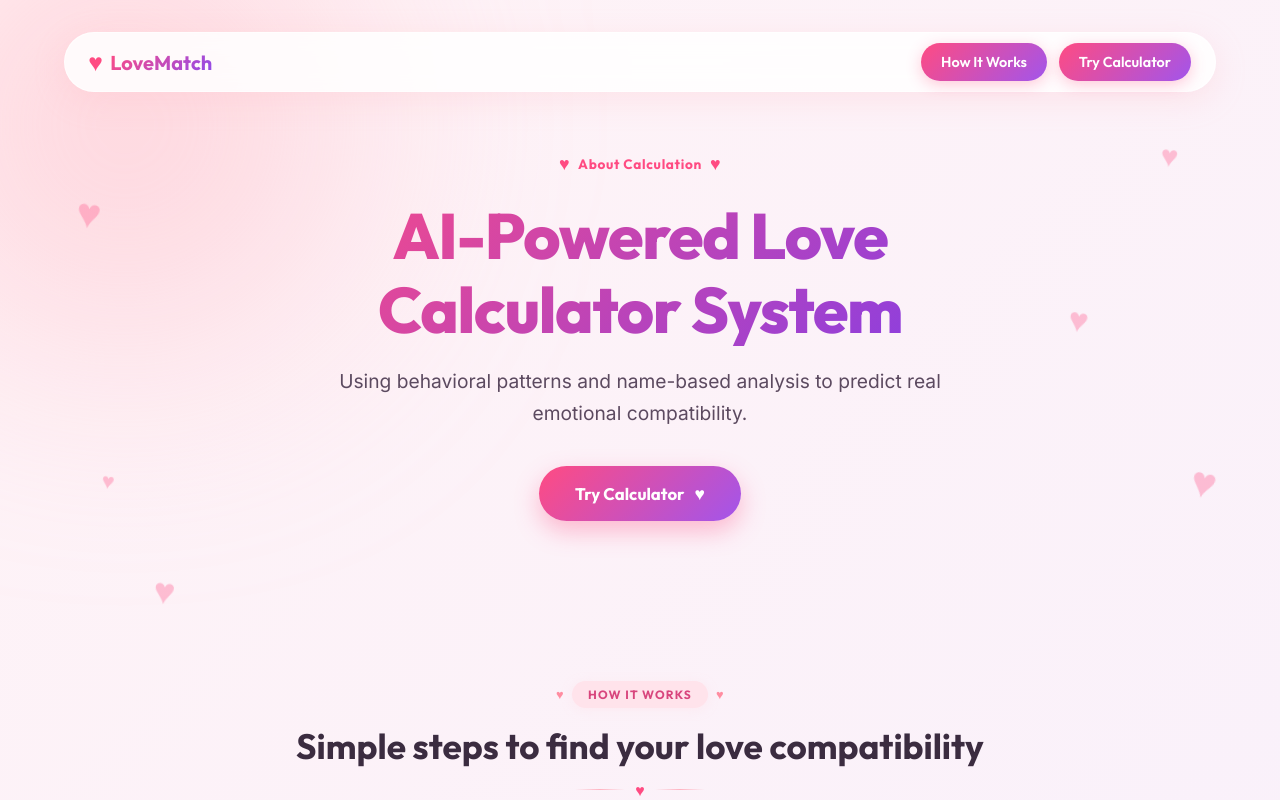
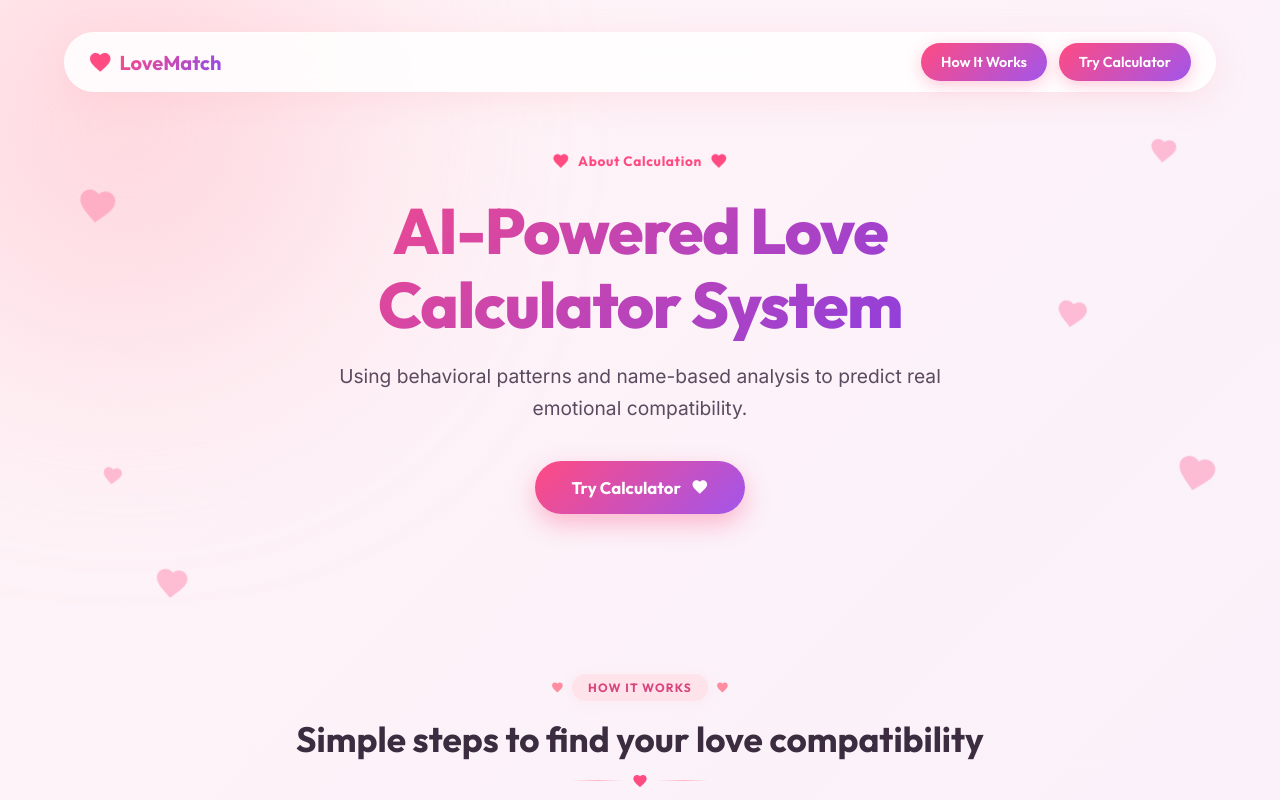
Before and after one commit to pranavsaykar8209/love-prediction-system, a React (Vite) app: page / in a window 1280 px wide. Shown: the top 800 px of the page. Built offline with nearby package versions, Linux system fonts and the light colour scheme; no server answers.

Commit message:
refactor: replace hardcoded heart symbols with a reusable HeartIcon component across the application

```diff
--- a/src/components/FloatingHearts/FloatingHearts.tsx
+++ b/src/components/FloatingHearts/FloatingHearts.tsx
@@ -1,4 +1,5 @@
 import React from 'react';
+import HeartIcon from '../HeartIcon/HeartIcon';
 import styles from './FloatingHearts.module.css';
 
 interface FloatingHeartsProps {
@@ -14,12 +15,10 @@ const FloatingHearts: React.FC<FloatingHeartsProps> = ({ count = 25 }) => {
       {Array.from({ length: safeCount }).map((_, index) => {
         const heartClass = styles[`heart${index + 1}`];
         return (
-          <div
+          <HeartIcon
             key={index}
             className={`${styles.floatingHeart} ${heartClass}`}
-          >
-            ♥
-          </div>
+          />
         );
       })}
     </>
--- /dev/null
+++ b/src/components/HeartIcon/HeartIcon.tsx
@@ -0,0 +1,28 @@
+import React from 'react';
+
+interface HeartIconProps {
+  className?: string;
+  style?: React.CSSProperties;
+}
+
+const HeartIcon: React.FC<HeartIconProps> = ({ className, style }) => {
+  return (
+    <svg
+      viewBox="0 0 24 24"
+      fill="currentColor"
+      className={className}
+      style={{
+        display: 'inline-block',
+        width: '1em',
+        height: '1em',
+        verticalAlign: 'middle',
+        ...style,
+      }}
+      aria-hidden="true"
+    >
+      <path d="M12 21.35l-1.45-1.32C5.4 15.36 2 12.28 2 8.5 2 5.42 4.42 3 7.5 3c1.74 0 3.41.81 4.5 2.09C13.09 3.81 14.76 3 16.5 3 19.58 3 22 5.42 22 8.5c0 3.78-3.4 6.86-8.55 11.54L12 21.35z" />
+    </svg>
+  );
+};
+
+export default HeartIcon;
--- a/src/components/Navbar/Navbar.tsx
+++ b/src/components/Navbar/Navbar.tsx
@@ -1,4 +1,5 @@
 import React from 'react';
+import HeartIcon from '../HeartIcon/HeartIcon';
 import type { NavbarProps } from '../../types';
 import styles from './Navbar.module.css';
 
@@ -25,7 +26,7 @@ const Navbar: React.FC<NavbarProps> = ({
             }
           }}
         >
-          <span className={styles.heartIcon}>♥</span>
+          <HeartIcon className={styles.heartIcon} />
           <span className={styles.logoText}>LoveMatch</span>
         </div>
 
--- a/src/components/Section/Section.tsx
+++ b/src/components/Section/Section.tsx
@@ -1,4 +1,5 @@
 import React from 'react';
+import HeartIcon from '../HeartIcon/HeartIcon';
 import type { SectionProps } from '../../types';
 import styles from './Section.module.css';
 
@@ -18,14 +19,14 @@ const Section: React.FC<SectionProps> = ({
           <div className={styles.header}>
             {badge && (
               <div className={styles.badgeWrapper}>
-                <span className={styles.heartDecoration}>♥</span>
+                <HeartIcon className={styles.heartDecoration} />
                 <span className={styles.badge}>{badge}</span>
-                <span className={styles.heartDecoration}>♥</span>
+                <HeartIcon className={styles.heartDecoration} />
               </div>
             )}
             {title && <h2 className={styles.title}>{title}</h2>}
             {title && <div className={styles.divider}>
-              <span className={styles.dividerHeart}>♥</span>
+              <HeartIcon className={styles.dividerHeart} />
             </div>}
             {subtitle && <p className={styles.subtitle}>{subtitle}</p>}
           </div>
--- a/src/pages/AboutCalculation/AboutCalculation.tsx
+++ b/src/pages/AboutCalculation/AboutCalculation.tsx
@@ -1,6 +1,7 @@
 import React from 'react';
 import Navbar from '../../components/Navbar/Navbar';
 import Section from '../../components/Section/Section';
+import HeartIcon from '../../components/HeartIcon/HeartIcon';
 import Card from '../../components/Card/Card';
 import FloatingHearts from '../../components/FloatingHearts/FloatingHearts';
 import aboutData from '../../data/aboutCalculation.json';
@@ -82,15 +83,15 @@ const AboutCalculation: React.FC<AboutCalculationProps> = ({ onCtaClick }) => {
       <Section className={styles.heroSection}>
         <div className={styles.heroContent}>
           <div className={styles.heroBadge}>
-            <span className={styles.heroHeart}>♥</span>
+            <HeartIcon className={styles.heroHeart} />
             <span>About Calculation</span>
-            <span className={styles.heroHeart}>♥</span>
+            <HeartIcon className={styles.heroHeart} />
           </div>
           <h1 className={styles.heroTitle}>{aboutData.title}</h1>
           <p className={styles.heroSubtitle}>{aboutData.subtitle}</p>
           <button className={styles.heroCta} onClick={onCtaClick}>
             {aboutData.cta}
-            <span className={styles.ctaHeart}>♥</span>
+            <HeartIcon className={styles.ctaHeart} />
           </button>
         </div>
       </Section>
@@ -141,7 +142,7 @@ const AboutCalculation: React.FC<AboutCalculationProps> = ({ onCtaClick }) => {
 
           {/* Prominent Formula Text display */}
           <div className={styles.formulaTextContainer}>
-            <span className={styles.formulaHeart}>♥</span>
+            <HeartIcon className={styles.formulaHeart} />
             <p className={styles.formulaText}>{aboutData.formula}</p>
           </div>
         </div>
@@ -175,9 +176,9 @@ const AboutCalculation: React.FC<AboutCalculationProps> = ({ onCtaClick }) => {
       {/* 6. Disclaimer Section */}
       <footer className={styles.footer}>
         <div className={styles.disclaimerContainer}>
-          <span className={styles.disclaimerIcon}>♥</span>
+          <HeartIcon className={styles.disclaimerIcon} />
           <span className={styles.disclaimerTitle}>Disclaimer</span>
-          <span className={styles.disclaimerIcon}>♥</span>
+          <HeartIcon className={styles.disclaimerIcon} />
           <p className={styles.disclaimerText}>{aboutData.disclaimer}</p>
         </div>
       </footer>
--- a/src/pages/CalculatorForm/CalculatorForm.tsx
+++ b/src/pages/CalculatorForm/CalculatorForm.tsx
@@ -1,6 +1,7 @@
 import React, { useState } from 'react';
 import Navbar from '../../components/Navbar/Navbar';
 import FloatingHearts from '../../components/FloatingHearts/FloatingHearts';
+import HeartIcon from '../../components/HeartIcon/HeartIcon';
 import formData from '../../data/calculatorForm.json';
 import aboutData from '../../data/aboutCalculation.json';
 import styles from './CalculatorForm.module.css';
@@ -52,9 +53,9 @@ const CalculatorForm: React.FC<CalculatorFormProps> = ({ onHomeNavigate, onSubmi
         <div className={styles.card}>
           <div className={styles.cardHeader}>
             <div className={styles.cardBadge}>
-              <span className={styles.badgeHeart}>♥</span>
+              <HeartIcon className={styles.badgeHeart} />
               <span>COMPATIBILITY CHECK</span>
-              <span className={styles.badgeHeart}>♥</span>
+              <HeartIcon className={styles.badgeHeart} />
             </div>
             <h1 className={styles.title}>{formData.title}</h1>
             <p className={styles.subtitle}>{formData.subtitle}</p>
@@ -80,9 +81,9 @@ const CalculatorForm: React.FC<CalculatorFormProps> = ({ onHomeNavigate, onSubmi
             ))}
 
             <button type="submit" className={styles.button}>
-              <span className={styles.buttonHeart}>♥</span>
+              <HeartIcon className={styles.buttonHeart} />
               {formData.button}
-              <span className={styles.buttonHeart}>♥</span>
+              <HeartIcon className={styles.buttonHeart} />
             </button>
           </form>
         </div>
@@ -91,9 +92,9 @@ const CalculatorForm: React.FC<CalculatorFormProps> = ({ onHomeNavigate, onSubmi
       {/* Footer / Disclaimer */}
       <footer className={styles.footer}>
         <div className={styles.disclaimerContainer}>
-          <span className={styles.disclaimerIcon}>♥</span>
+          <HeartIcon className={styles.disclaimerIcon} />
           <span className={styles.disclaimerTitle}>Disclaimer</span>
-          <span className={styles.disclaimerIcon}>♥</span>
+          <HeartIcon className={styles.disclaimerIcon} />
           <p className={styles.disclaimerText}>{aboutData.disclaimer}</p>
         </div>
       </footer>
--- a/src/pages/ResultPage/ResultPage.tsx
+++ b/src/pages/ResultPage/ResultPage.tsx
@@ -1,6 +1,7 @@
 import React, { useState, useEffect } from 'react';
 import Navbar from '../../components/Navbar/Navbar';
 import FloatingHearts from '../../components/FloatingHearts/FloatingHearts';
+import HeartIcon from '../../components/HeartIcon/HeartIcon';
 import config from '../../data/analysisResultConfig.json';
 import aboutData from '../../data/aboutCalculation.json';
 import styles from './ResultPage.module.css';
@@ -183,7 +184,9 @@ const ResultPage: React.FC<ResultPageProps> = ({
                     }}
                   />
                 </svg>
-                <div className={styles.loaderHeart}>♥</div>
+                <div className={styles.loaderHeart}>
+                  <HeartIcon />
+                </div>
               </div>
 
               <div className={styles.loadingMessageWrapper}>
@@ -227,9 +230,9 @@ const ResultPage: React.FC<ResultPageProps> = ({
                   onClick={handleLocalTryAgain}
                   className={styles.primaryButton}
                 >
-                  <span className={styles.buttonHeart}>♥</span>
+                  <HeartIcon className={styles.buttonHeart} />
                   {config.actions.primaryAction}
-                  <span className={styles.buttonHeart}>♥</span>
+                  <HeartIcon className={styles.buttonHeart} />
                 </button>
                 <button
                   onClick={onAnalyzeAnother}
@@ -246,9 +249,9 @@ const ResultPage: React.FC<ResultPageProps> = ({
       {/* Footer / Disclaimer */}
       <footer className={styles.footer}>
         <div className={styles.disclaimerContainer}>
-          <span className={styles.disclaimerIcon}>♥</span>
+          <HeartIcon className={styles.disclaimerIcon} />
           <span className={styles.disclaimerTitle}>Disclaimer</span>
-          <span className={styles.disclaimerIcon}>♥</span>
+          <HeartIcon className={styles.disclaimerIcon} />
           <p className={styles.disclaimerText}>{aboutData.disclaimer}</p>
         </div>
       </footer>
```
